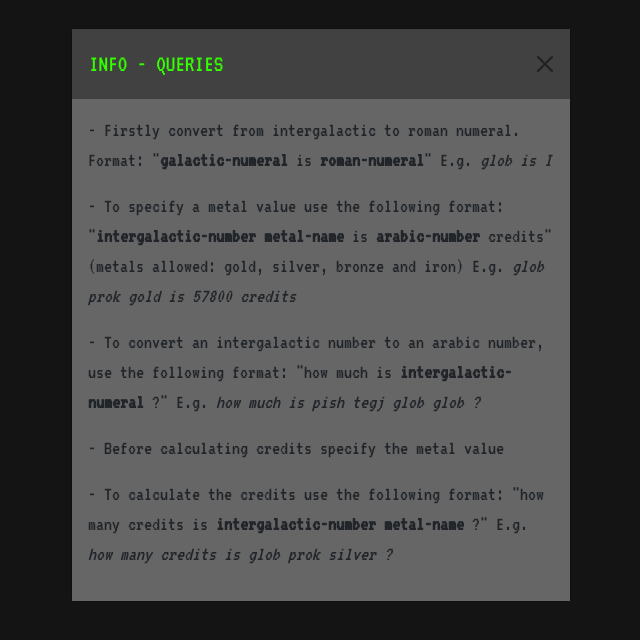
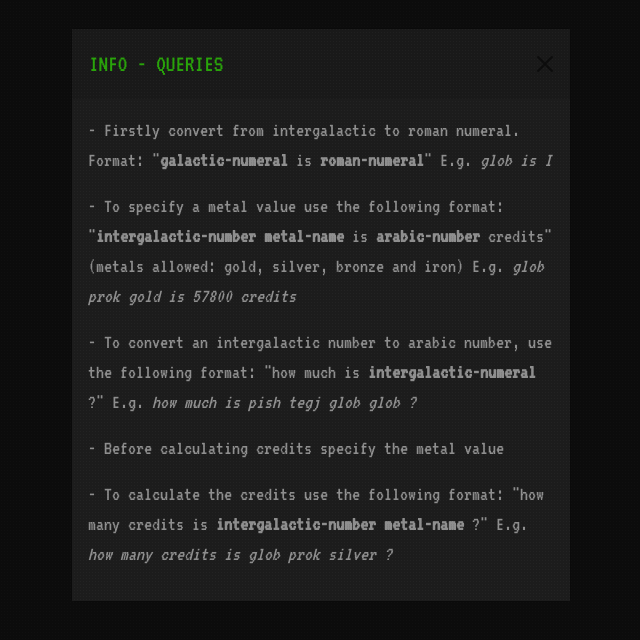
Before and after one commit to gass-git/orion-recast, a React (Create React App) app: page / in a window 1280 px wide. Both pictures are taken after a click on the button "INFO". Shown: the top 640 px of the page, without its empty margins (319-959 px from the left). Built offline with nearby package versions, Linux system fonts and the light colour scheme.

Commit message:
UI improved

```diff
--- a/public/index.html
+++ b/public/index.html
@@ -2,7 +2,7 @@
 <html lang="en">
   <head>
     <meta charset="utf-8" />
-    <link rel="icon" href="%PUBLIC_URL%/favicon.ico" />
+    <link rel="icon" href="%PUBLIC_URL%/favicon.png" />
     <meta name="viewport" content="width=device-width, initial-scale=1" />
     <meta name="theme-color" content="#000000" />
     <meta
--- a/src/components/form.js
+++ b/src/components/form.js
@@ -1,5 +1,5 @@
 import React from 'react'
-import {Form, Button, Row} from 'react-bootstrap'
+import {Form, Button, Row, InputGroup} from 'react-bootstrap'
 
 export default function FormComponent({
   input,
@@ -11,7 +11,19 @@ export default function FormComponent({
   return (
     <Row className='p-5'>
     <Form className='text-center'>
-      <Form.Group>
+      <InputGroup>
+        <InputGroup.Text
+          id='input-field-id'
+          style={{
+            color:'rgba(51, 255, 0, 0.8)',
+            backgroundColor:'transparent',
+            border:'1px solid transparent',
+            fontSize:'33px',
+            width:'35px'
+          }}
+        >
+          &#62;
+        </InputGroup.Text>
         <Form.Control
           className='input-field'
           ref={inputField}
@@ -19,12 +31,13 @@ export default function FormComponent({
           name='inputString'
           value={input}
           onChange={handleChange}
+          aria-describedby='input-field-id'
         />
-        </Form.Group>
+        </InputGroup>
         <Button
           variant='outline-primary'
           size='lg'
-          className='button'
+          className='button font-green'
           onClick={() => handleSubmit()}
         >
           submit
@@ -32,7 +45,7 @@ export default function FormComponent({
         <Button
           variant='outline-primary'
           size='lg'
-          className='button'
+          className='button font-orange'
           onClick={() => dispatch({type:'toggle modal'})}
         >
           info
--- a/src/components/infoModal.js
+++ b/src/components/infoModal.js
@@ -13,7 +13,7 @@ export default function InfoModal({showModal, dispatch}) {
             <Modal.Body className='dark-bg-body'>
                 <p>- Firstly convert from intergalactic to roman numeral. Format: "<b>galactic-numeral</b> is <b>roman-numeral</b>" E.g. <i>glob is I</i></p>
                 <p>- To specify a metal value use the following format: "<b>intergalactic-number</b> <b>metal-name</b> is <b>arabic-number</b> credits" (metals allowed: gold, silver, bronze and iron) E.g. <i>glob prok gold is 57800 credits</i></p>
-                <p>- To convert an intergalactic number to an arabic number, use the following format: "how much is <b>intergalactic-numeral</b> ?" E.g. <i>how much is pish tegj glob glob ?</i></p>
+                <p>- To convert an intergalactic number to arabic number, use the following format: "how much is <b>intergalactic-numeral</b> ?" E.g. <i>how much is pish tegj glob glob ?</i></p>
                 <p>- Before calculating credits specify the metal value</p>
                 <p>- To calculate the credits use the following format: "how many credits is <b>intergalactic-number</b> <b>metal-name</b> ?" E.g. <i>how many credits is glob prok silver ?</i></p>
             </Modal.Body>
--- a/src/components/title.js
+++ b/src/components/title.js
@@ -5,7 +5,7 @@ export default function Title() {
   return (
     <Row className='text-center'>
       <h2 className='title'>
-          Orion Recast - Intergalactic Converter
+          Orion Recast / Intergalactic Converter
       </h2>
     </Row>
   )
--- a/src/styles.scss
+++ b/src/styles.scss
@@ -2,7 +2,7 @@
 
 body {
   font-family: 'VT323', monospace!important;
-  background-color: rgb(40,40,40)!important;
+  background-color: rgb(25,25,25)!important;
   margin: 0;
   font-family: -apple-system, BlinkMacSystemFont, 'Segoe UI', 'Roboto', 'Oxygen',
     'Ubuntu', 'Cantarell', 'Fira Sans', 'Droid Sans', 'Helvetica Neue',
@@ -10,6 +10,8 @@ body {
   -webkit-font-smoothing: antialiased;
   -moz-osx-font-smoothing: grayscale;
   /*border:1px solid white;*/
+  background-image: repeating-linear-gradient(-45deg, rgba(255,255,255, 0.03), rgba(255,255,255, 0.03) 1px, transparent 1px, transparent 6px);
+  background-size: 3px 3px;
 }
 
 code {
@@ -17,20 +19,30 @@ code {
     monospace;
 }
 
+/* -- modal -- */
 .dark-bg-header{
+  background-color: rgb(25,25,25)!important;
   border-radius: 0px!important;
-  color:#33ff00!important;
+  color:rgb(51, 255, 0, 0.6)!important;
   border:1px solid transparent!important;
-  background-color:rgb(65, 65, 65)!important;
+  background-image: repeating-linear-gradient(-45deg, rgba(255,255,255, 0.03), rgba(255,255,255, 0.03) 1px, transparent 1px, transparent 6px);
+  background-size: 3px 3px;
 }
 
 .dark-bg-body{
   font-size:20px!important;
-  background-color: rgb(102, 102, 102)!important;
+  color: rgba(255,255,255,0.5)!important;
+  background-color: rgb(28, 28, 28)!important;
+  background-image: repeating-linear-gradient(-45deg, rgba(255,255,255, 0.03), rgba(255,255,255, 0.03) 1px, transparent 1px, transparent 6px);
+  background-size: 3px 3px;
 }
+.btn-close:focus{
+  box-shadow: none!important;
+}
+/* ----------- */
 
 .title{
-  color:#33ff00;
+  color:rgba(51, 255, 0,0.6);
 }
 
 .max-550{
@@ -48,17 +60,18 @@ code {
 }
 
 .button{
+  border-radius:0px!important;
   margin: 30px 10px 0px 10px!important;
   border:1px solid transparent!important;
-  color:#33ff00!important;
+  color:rgba(51, 255, 0,0.6)!important;
   font-size:25px!important;
   text-transform: uppercase;
   background-color: rgba(0,0,0,0.2)!important;
 }
 
 .button:hover{
-  border:1px solid rgba(36, 177, 1,0.8)!important;
-  background-color: rgba(0,0,0,0.5)!important;
+  border:1px solid transparent;
+  background-color: rgba(0,0,0,0.4)!important;
 }
 
 .button:focus{
@@ -66,11 +79,18 @@ code {
 }
 
 .input-field{
+  padding:0!important;
   font-size:25px!important;
   background-color:transparent!important;
-  color:#33ff00!important;
+  color:rgba(51, 255, 0,0.8)!important;
   border:none!important;
-  background-color: rgba(0,0,0,0.1)!important;
+  background-color: transparent!important;
+}
+
+.input-group{
+  background-color: transparent!important;
+  font-size:25px!important;
+  color:rgba(51, 255, 0,0.8)!important;
 }
 
 .alert{
```
Also changed, not shown: public/favicon.png (added), public/manifest.json, 1 other file (tests, documents, lock files or other folders).
